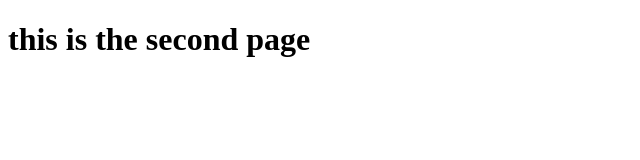
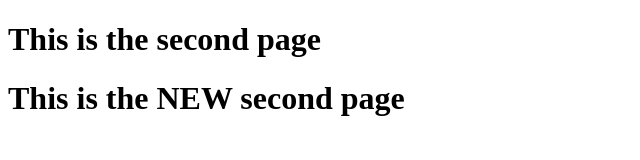
Before and after one commit to MHoussam/hello_world, a plain HTML site: page second.html in a window 1280 px wide. Shown: the whole page, without its empty margins (0-640 px from the left). Drawn offline with Linux system fonts and the light colour scheme.

Commit message:
Edited the second page in the secondary_branch

```diff
--- a/second.html
+++ b/second.html
@@ -6,6 +6,7 @@
     <title>Document</title>
 </head>
 <body>
-    <h1>this is the second page</h1>
+    <h1>This is the second page</h1>
+    <h1>This is the NEW second page</h1>
 </body>
 </html>
```
